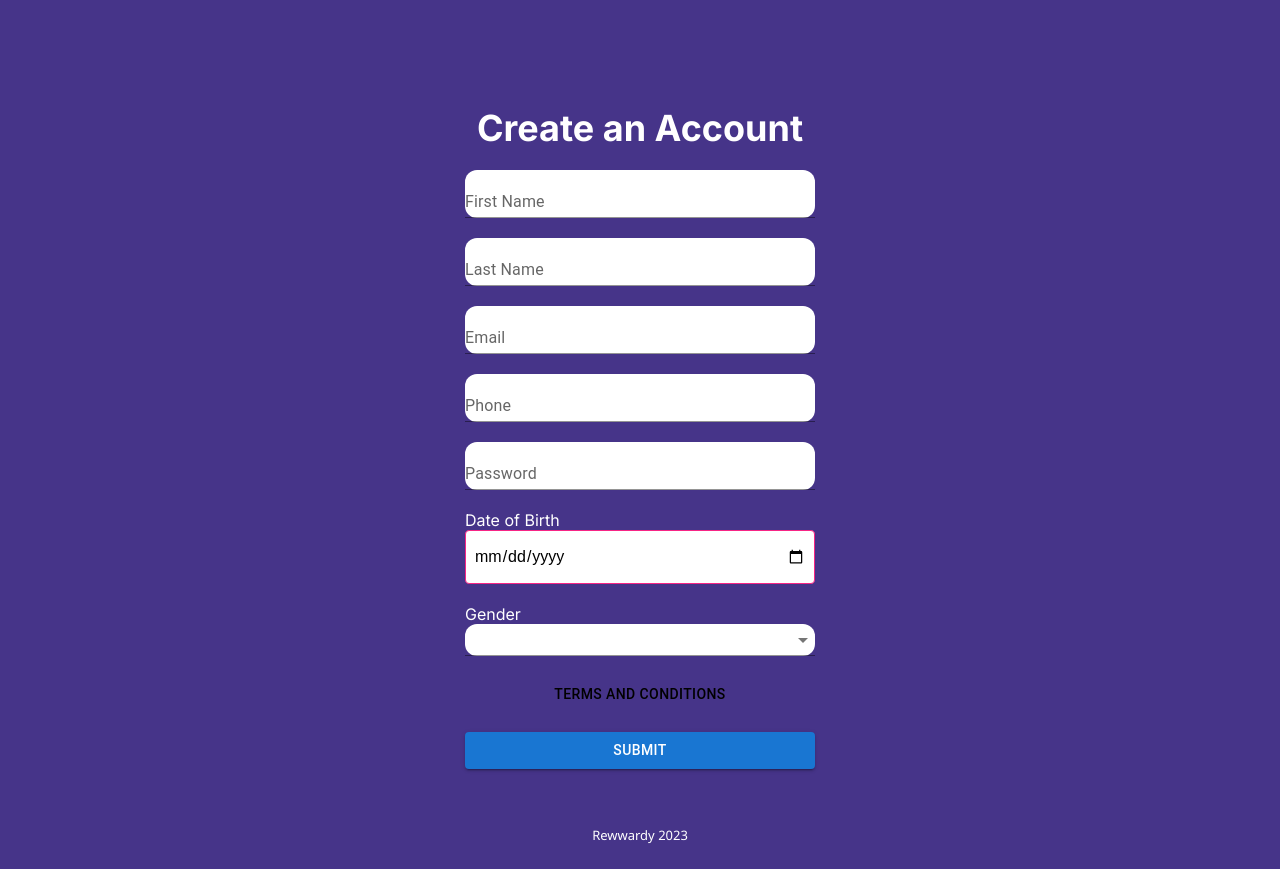
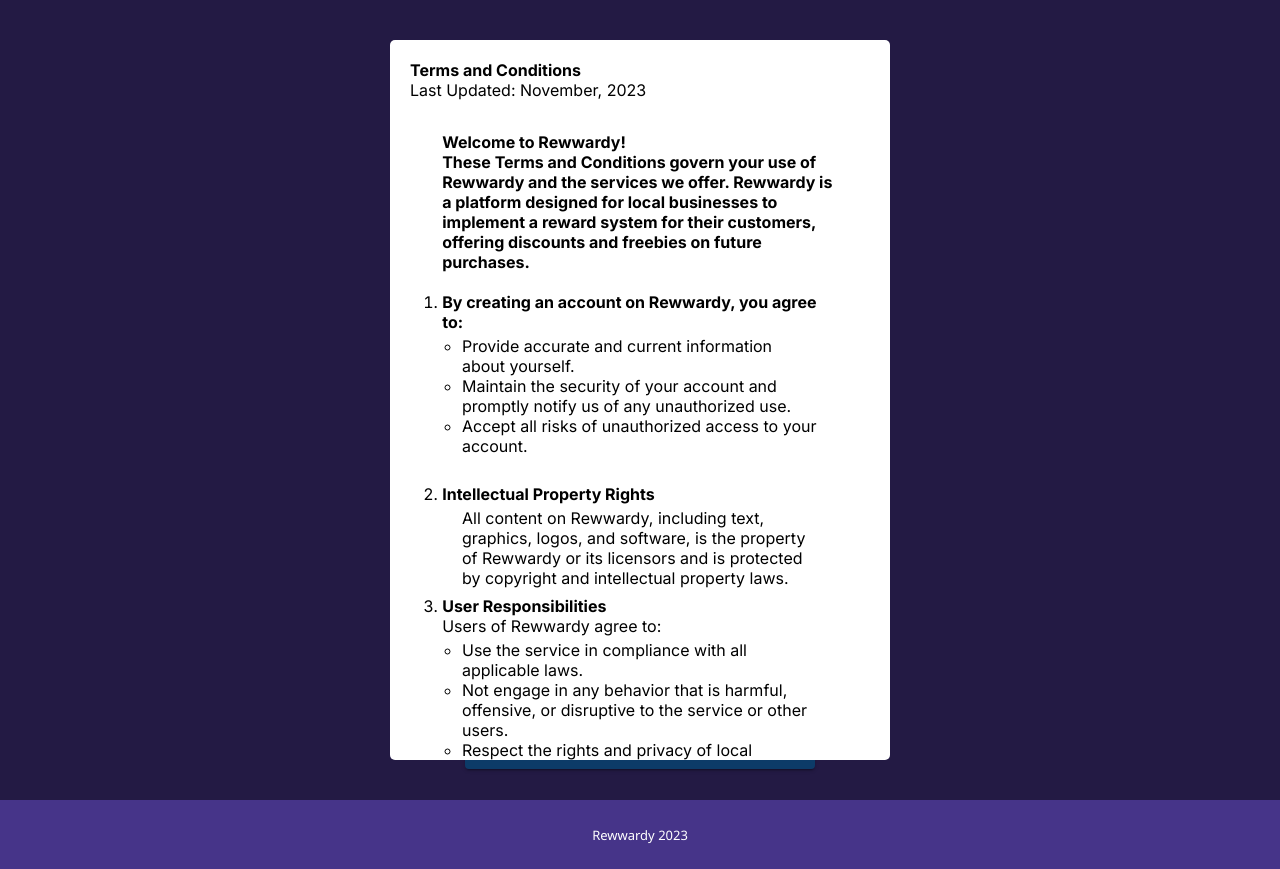
Before and after one commit to sxngie/Rewwardy, a Next.js app: page /register in a window 1280 px wide. Both pictures are taken after a click on the button "TERMS AND CONDITIONS". Built offline with nearby package versions, Linux system fonts and the light colour scheme.

Commit message:
Fully working terms and conditions button.

```diff
--- /dev/null
+++ b/components/terms.js
@@ -0,0 +1,116 @@
+import React from "react";
+import styles from "@/styles/register.module.css"; // Create and import your modal styles
+
+const TermsModal = ({ show, onClose }) => {
+  if (!show) {
+    return null;
+  }
+
+  return (
+    <div className={styles.modal} onClick={onClose}>
+      <div className={styles.modalContent} onClick={e => e.stopPropagation()}>
+        <div className={styles.modalHeader}>
+          <h4 className={styles.modalTitle}>Terms and Conditions</h4>
+        </div>
+        <div className={styles.modalBody}>
+          {/* Insert your terms and conditions text here */}
+          <p>Last Updated: November, 2023</p>
+          <ol style={{padding: '7%'}}>
+<p style={{fontWeight: 'bold'}}>Welcome to Rewwardy!<br></br> These Terms and Conditions govern your use of Rewwardy and the services we offer. Rewwardy is a platform designed for local businesses to implement a reward system for their customers, offering discounts and freebies on future purchases.</p>
+<br></br>
+<li><h4>By creating an account on Rewwardy, you agree to:</h4>
+    <ul style={{padding: '1% 5% 2% 5%'}}>
+        <li>Provide accurate and current information about yourself.</li>
+        <li>Maintain the security of your account and promptly notify us of any unauthorized use.</li>
+        <li>Accept all risks of unauthorized access to your account.</li></ul></li>
+        <br></br>
+<li><h4>Intellectual Property Rights</h4>
+    <p style={{padding: '1% 5% 2% 5%'}}>All content on Rewwardy, including text, graphics, logos, and software, is the property of Rewwardy or its licensors and is protected by copyright and intellectual property laws.</p></li>
+<li><h4>User Responsibilities</h4>
+    <p>Users of Rewwardy agree to:</p>
+    <ul style={{padding: '1% 5% 2% 5%'}}>
+        <li>Use the service in compliance with all applicable laws.</li>
+        <li>Not engage in any behavior that is harmful, offensive, or disruptive to the service or other users.</li>
+        <li>Respect the rights and privacy of local businesses and other users.</li>
+    </ul>
+</li>
+<br></br>
+    <li><h4>Privacy Policy</h4>
+        Your privacy is important to us. Please review our Privacy Policy, which also governs your use of Rewwardy, to understand our practices.</li>
+        <br></br>
+    <li><h4>Limitation of Liability</h4>
+        Rewwardy will not be liable for any indirect, incidental, special, consequential, or punitive damages arising out of or in connection with your use of the service.</li>
+        <br></br>
+    <li><h4>Amendment Clause</h4>
+        We reserve the right to modify these Terms and Conditions at any time. You are advised to review this page periodically for any changes.</li>
+        <br></br>
+    <li><h4>Governing Law</h4>
+        These Terms and Conditions shall be governed and construed in accordance with the laws of Puerto Rico, without regard to its conflict of law provisions.</li>
+        <br></br>
+    <li><h4>Termination of Use</h4>
+        We may terminate or suspend access to our service immediately, without prior notice, for any reason whatsoever, including, without limitation, if you breach the Terms and Conditions.</li>
+        <br></br>
+    <li><h4>Contact Information</h4>
+        For any questions about these Terms and Conditions, please contact us at support@rewwardy.com.</li>
+        <br></br>
+</ol>
+
+    <div className={styles.modalHeader}>
+        <h4 className={styles.modalTitle}>Privacy Policy</h4>
+    </div>
+        <p>Last Updated: November, 2023</p>
+        <ol style={{padding: '7%'}}>
+        <p style={{fontWeight: 'bold'}}>Rewwardys Privacy Policy explains how we collect, use, disclose, and safeguard your information when you use our application. Please read this policy carefully to understand our practices regarding your information.</p>
+            <br></br>
+            <li><h4>Information Collection</h4></li>
+            <p>We may collect the following types of information:</p>
+            <ul style={{padding: '2% 5% 2% 5%'}}>
+                <li>Personal Identification Information: Name, email address, phone number, etc.</li>
+                <li>Transaction Information: Details of transactions and purchases made through the app.</li>
+                <li>Usage and Device Information: Information about how you use the app and your device preferences.</li>
+            </ul>
+            <br></br>
+    <li><h4>Use of Information The information we collect may be used to:</h4></li>
+    <ul style={{padding: '1% 5% 2% 5%'}}>
+        <li>Provide, maintain, and improve our services.</li>
+        <li>Communicate with you, including customer service and updates.</li>
+        <li>Process transactions and send related information.</li>
+        <li>Monitor and analyze trends, usage, and activities.</li>
+    </ul>
+
+<br></br>
+    <li><h4>Sharing of Information We may share information as follows:</h4></li>
+    <ul style={{padding: '1% 5% 2% 5%'}}>
+        <li>With local businesses for facilitating the reward system.</li>
+        <li>For legal reasons or in the event of a dispute.</li>
+        <li>With your consent or at your direction.</li>
+    </ul>
+<br></br>
+    <li><h4>Data Security</h4></li>
+    <p>We implement a variety of security measures to maintain the safety of your personal information but remember that no method of transmission over the Internet is 100% secure.
+</p>
+<br></br>
+    <li><h4>Your Rights</h4></li>
+    <p>Depending on your location, you may have certain rights regarding your personal information, such as the right to access, update, or delete your information.</p>
+<br></br>
+    <li><h4>Childrens Privacy</h4></li>
+    <p>Our service does not address anyone under the age of 18. We do not knowingly collect personally identifiable information from anyone under that age.
+</p><br></br>
+        <li><h4>Changes to This Privacy Policy</h4></li>
+        <p>We reserve the right to modify this policy at any time. Changes and clarifications will take effect immediately upon their posting on the website.
+</p><br></br>
+        <p>If you have any questions about this Privacy Policy, please contact us at support@rewwardy.com.
+</p>    </ol>
+        </div>
+        <div className={styles.modalFooter}>
+          <button onClick={onClose} className={styles.button} style={{backgroundColor: '#9B2C6B',
+    color: '#FFFFFF'}}>
+            Close
+          </button>
+        </div>
+      </div>
+    </div>
+  );
+};
+
+export default TermsModal;
--- a/pages/register.js
+++ b/pages/register.js
@@ -15,6 +15,7 @@
 import { db } from "@/firebase";
 import { collection, addDoc } from "firebase/firestore";
 import { getAuth, createUserWithEmailAndPassword } from "firebase/auth";
+import TermsModal from "../components/terms";
 
 const inter = Inter({ subsets: ["latin"] });
 
@@ -26,9 +27,12 @@
   const [password, setPassword] = useState("");
   const [dateOfBirth, setDateOfBirth] = useState("");
   const [gender, setGender] = useState("");
+  const [showTermsModal, setShowTermsModal] = useState(false);
 
+  const toggleTermsModal = () => {
+    setShowTermsModal(!showTermsModal);
+  }
   const router = useRouter();
-
   const createUserAccount = async () => {
     console.log("HIT")
     const auth = getAuth();
@@ -146,9 +150,11 @@
               className={styles.clickText}
               id="standard-basic"
               variant="standard"
+              onClick={toggleTermsModal}
             >
               Terms and Conditions
             </Button>
+            <TermsModal show={showTermsModal} onClose={toggleTermsModal} />
             <br />
             <Button
               className={styles.pinkButton}
--- a/styles/register.module.css
+++ b/styles/register.module.css
@@ -79,3 +79,55 @@
     border: white;
     text-transform: none;
   }
+
+  /* The modal's backdrop */
+.modal {
+  position: fixed;
+  z-index: 1000;
+  left: 0;
+  top: 0;
+  width: 100%;
+  height: 100%;
+  background-color: rgba(0, 0, 0, 0.5);
+  display: flex;
+  justify-content: center;
+  align-items: center;
+}
+
+/* The modal window itself */
+.modalContent {
+  background-color: white;
+  padding: 20px;
+  border-radius: 5px;
+  max-width: 500px;
+  width: 90%; /* Responsive width */
+  max-height: 90vh;
+  overflow-y: auto; /* Enables scroll if content is too long */
+}
+
+/* The close button */
+.button {
+  cursor: pointer;
+  background-color: #f44336;
+  color: white;
+  border: none;
+  padding: 10px 20px;
+  text-align: center;
+  text-decoration: none;
+  display: inline-block;
+  font-size: 16px;
+  margin: 4px 2px;
+  transition-duration: 0.4s;
+  border-radius: 5px;
+}
+
+.button:hover {
+  background-color: #d32f2f;
+}
+
+.modalHeader,
+.modalFooter {
+  display: flex;
+  justify-content: space-between;
+  align-items: center;
+}
```
